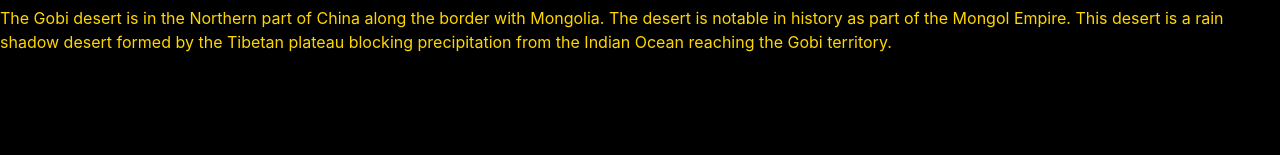
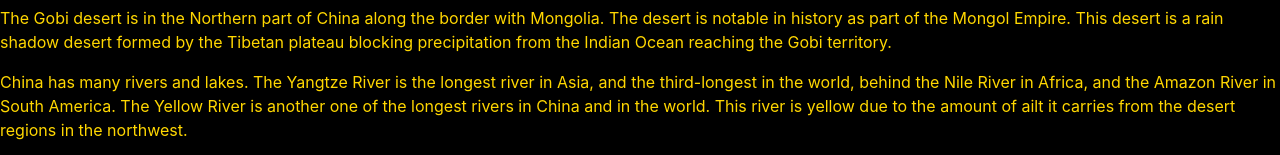
Before and after one commit to tubajack/TravelToChina, a React (Create React App) app in the folder client/: page /geography in a window 1280 px wide. Shown: the part 1192-1347 px from the top of the page. Before the commit the page ends 1262 px from the top, so only its background shows below. Built offline with nearby package versions, Linux system fonts and the light colour scheme.

Commit message:
Adding more information about the Yellow River in China.

```diff
--- a/client/src/pages/Geography.js
+++ b/client/src/pages/Geography.js
@@ -34,6 +34,12 @@ export default class Geography extends Component {
           Ocean reaching the Gobi territory.
         </p>
 
+        <p>
+          China has many rivers and lakes. The Yangtze River is the longest river in Asia, and the third-longest in the world, behind the Nile
+          River in Africa, and the Amazon River in South America. The Yellow River is another one of the longest rivers in China and in the world.
+          This river is yellow due to the amount of ailt it carries from the desert regions in the northwest.
+        </p>
+
       </div>
     );
   }
```
